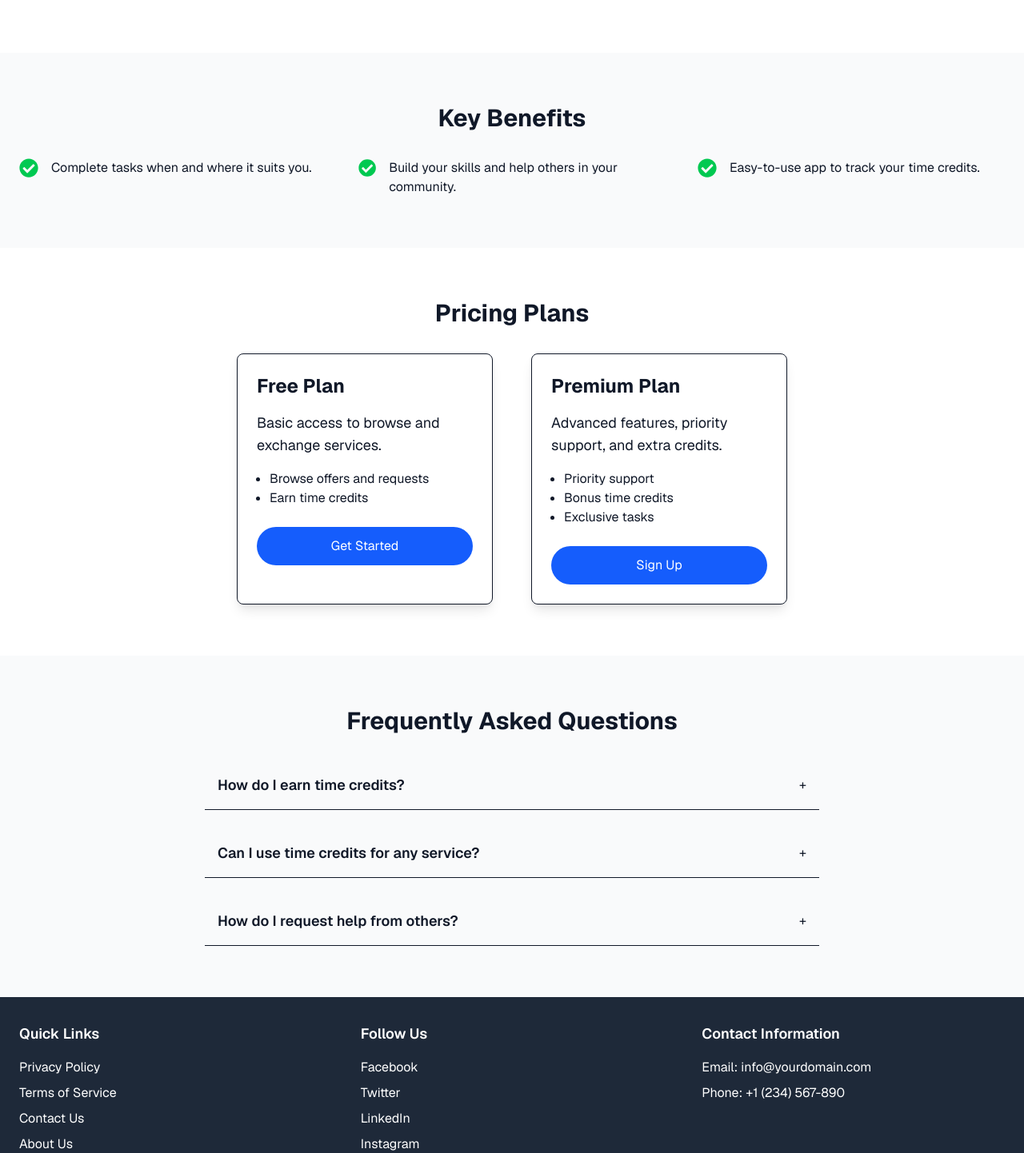
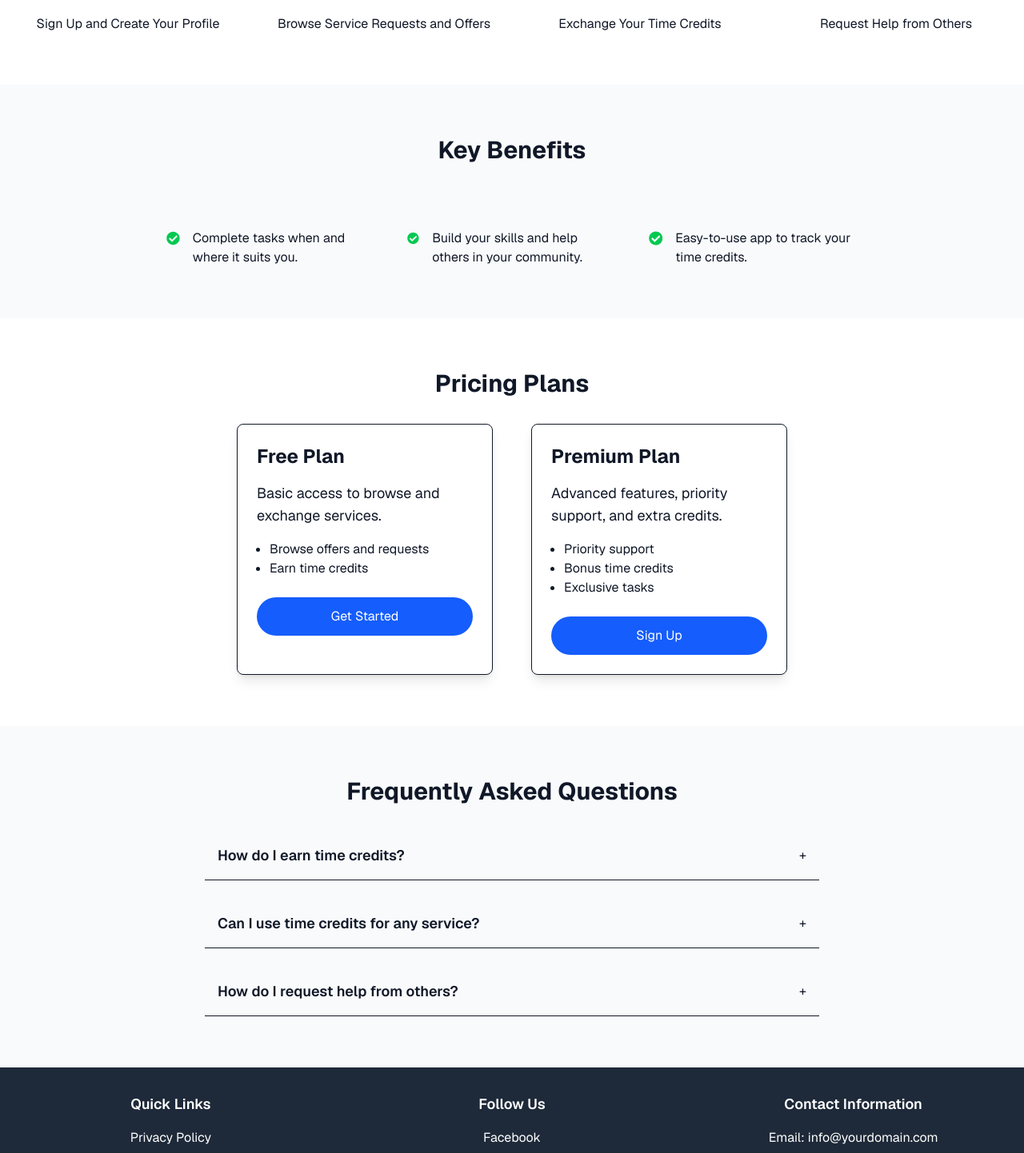
Before and after one commit to stevie1mat/frontend-test, a Next.js app: page / in a window 1280 px wide. Shown: the part 1208-2650 px from the top of the page at 80% size. Built offline with nearby package versions, Linux system fonts and the light colour scheme.

Commit message:
Added Footer Alignmenr

```diff
--- a/src/app/components/Benefits.tsx
+++ b/src/components/Benefits.tsx
@@ -4,8 +4,8 @@ import { FaCheckCircle } from 'react-icons/fa';
 
 export default function Benefits() {
   return (
-    <section className="py-16 bg-gray-50">
-      <h2 className="text-3xl text-center mb-8 font-bold">Key Benefits</h2>
+    <section className="bg-gray-50  py-16 px-46">
+      <h2 className="text-3xl text-center mb-20 font-bold">Key Benefits</h2>
       <div className="grid sm:grid-cols-2 md:grid-cols-3 gap-10 px-6">
         <div className="flex items-start space-x-4">
           <FaCheckCircle className="text-green-500" size={24} />
--- a/src/app/components/Footer.tsx
+++ b/src/components/Footer.tsx
@@ -4,7 +4,7 @@ export default function Footer() {
   return (
     <footer className="bg-gray-800 text-white py-8 w-full">
       <div className="px-6">
-        <div className="grid sm:grid-cols-2 md:grid-cols-3 gap-12">
+        <div className="grid sm:grid-cols-2 md:grid-cols-3 gap-12 text-center">
           {/* Column 1: Links */}
           <div>
             <h3 className="text-lg font-semibold mb-4">Quick Links</h3>
--- a/src/app/components/HowItWorks.tsx
+++ b/src/components/HowItWorks.tsx
@@ -5,7 +5,7 @@ import Image from 'next/image';
 export default function HowItWorks() {
   return (
    <section className=" py-16 px-6">
-      <h2 className="text-4xl text-center mb-8 font-bold">How It Works</h2>
+      <h2 className="text-4xl text-center mb-18 font-bold">How It Works</h2>
       <div className="grid grid-cols-1 sm:grid-cols-2 md:grid-cols-4 gap-12">
         <div className="flex flex-col items-center">
           <Image src="/signup.png" alt="Step 1" width={50} height={50} />
--- /dev/null
+++ b/src/components/RetroGrid.tsx
@@ -0,0 +1,33 @@
+// components/magicui/retro-grid.tsx
+
+import { cn } from "@/lib/utils";
+
+export default function RetroGrid({ className }: { className?: string }) {
+  return (
+    <div
+      className={cn(
+        "pointer-events-none absolute size-full overflow-hidden opacity-50 [perspective:200px]",
+        className,
+      )}
+    >
+      {/* Grid */}
+      <div className="absolute inset-0 [transform:rotateX(35deg)]">
+        <div
+          className={cn(
+            "animate-grid",
+            "[background-repeat:repeat] [background-size:60px_60px] [height:300vh] [inset:0%_0px] [margin-left:-50%] [transform-origin:100%_0_0] [width:600vw]",
+
+            // Light mode
+            "[background-image:linear-gradient(to_right,rgba(0,0,0,0.3)_1px,transparent_0),linear-gradient(to_bottom,rgba(0,0,0,0.3)_1px,transparent_0)]",
+
+            // Dark mode
+            "dark:[background-image:linear-gradient(to_right,rgba(255,255,255,0.2)_1px,transparent_0),linear-gradient(to_bottom,rgba(255,255,255,0.2)_1px,transparent_0)]",
+          )}
+        />
+      </div>
+
+      {/* Top fade gradient */}
+      <div className="absolute inset-0 bg-gradient-to-t from-white to-transparent to-90% dark:from-gray-700" />
+    </div>
+  );
+}
```
Also changed, not shown: package.json (+10 -1 lines), src/app/page.tsx (+7 -6 lines), src/components/FAQ.tsx (renamed from src/app/components/FAQ.tsx), src/components/Navbar.tsx (renamed from src/app/components/Navbar.tsx), src/components/Pricing.tsx (renamed from src/app/components/Pricing.tsx), 1 other file (tests, documents, lock files or other folders).
